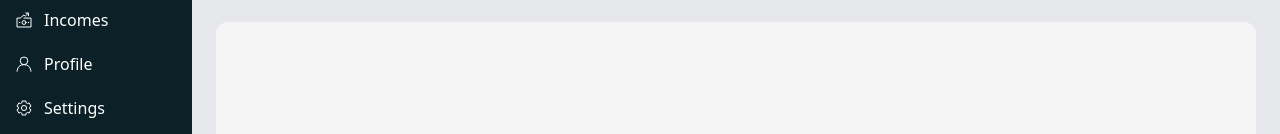
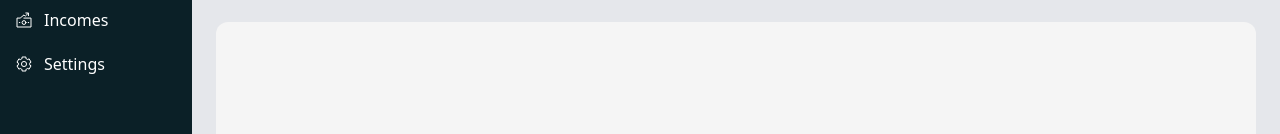
Before and after one commit to skairover/TrackMint-frontend, a React (Vite) app: page /overview in a window 1280 px wide. Shown: the part 196-330 px from the top of the page. Built offline with nearby package versions, Linux system fonts and the light colour scheme; no server answers.

Commit message:
something

```diff
--- a/src/Components/Sidebar.jsx
+++ b/src/Components/Sidebar.jsx
@@ -83,10 +83,6 @@ function Sidebar({ sidebarOpen, setSidebarOpen }) {
               <IncomeIcon className="mr-3" />
               <span>Incomes</span>
             </Link>
-            <Link to="/profile" className="flex items-center hover:text-gray-300">
-              <ProfileIcon className="mr-3" />
-              <span>Profile</span>
-            </Link>
             <Link to="/settings" className="flex items-center hover:text-gray-300">
               <SettingsIcon className="mr-3" />
               <span>Settings</span>
```
